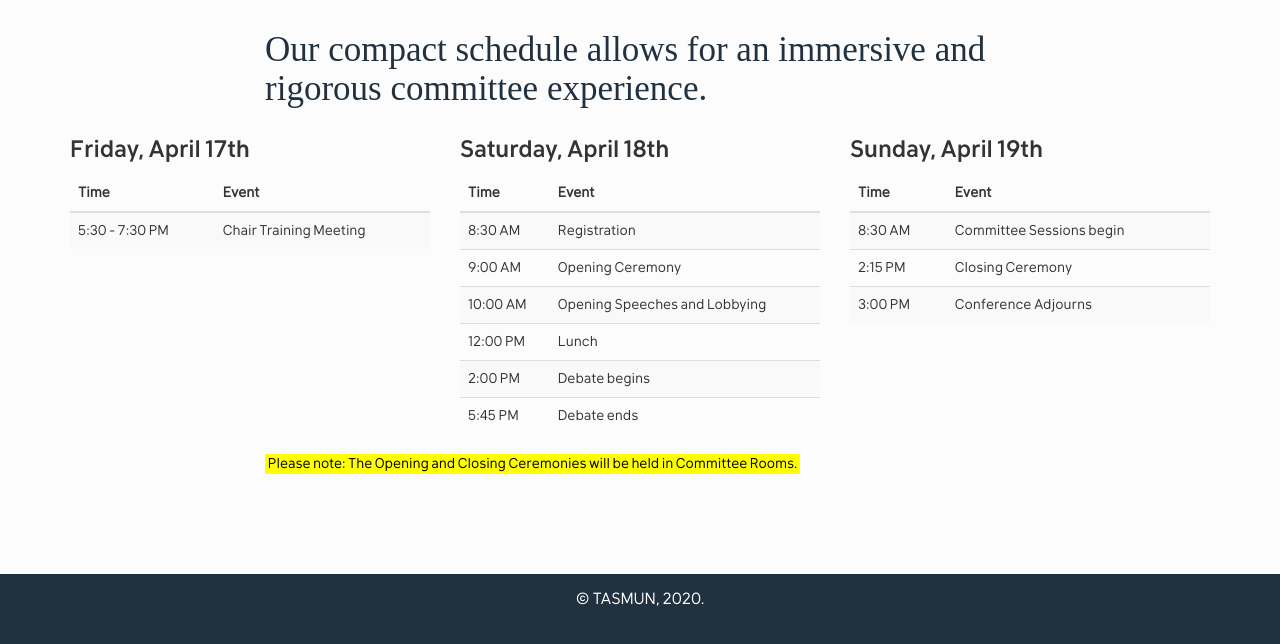
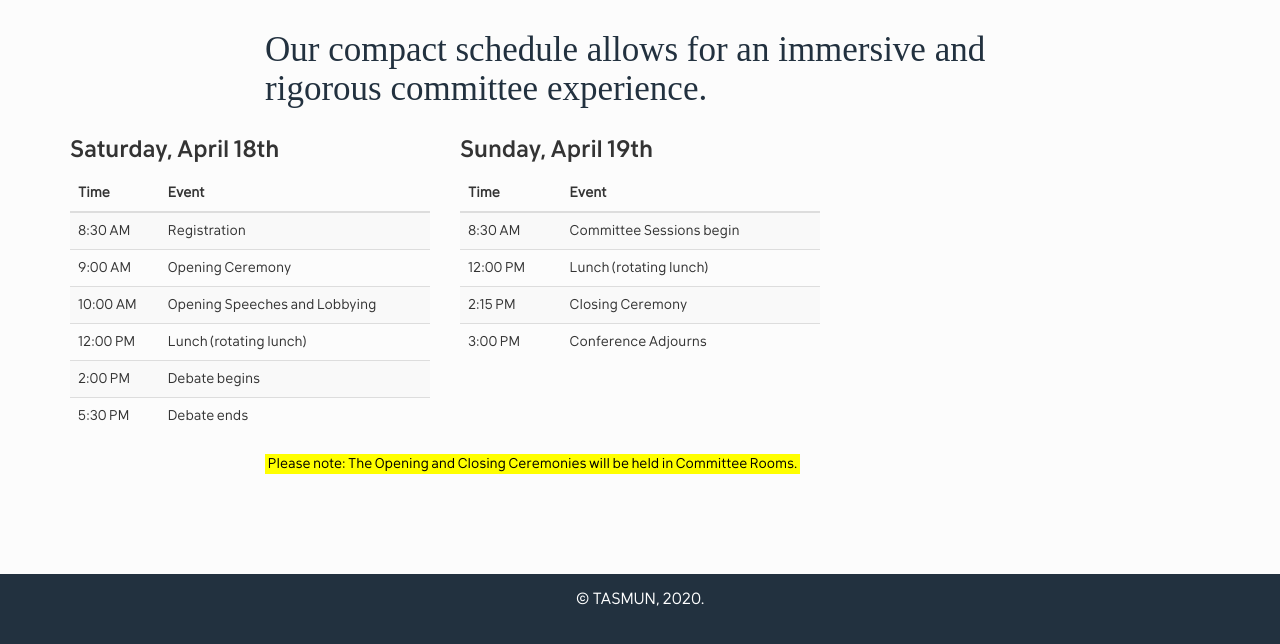
Before and after one commit to alexandernext/tasmun, a Jekyll site: the page built from schedule.html, in a window 1280 px wide, cut to the strip 256-900 px from the top of the page. Built offline with Jekyll 4.4.1, drawn with Linux system fonts in a browser that asks for light colours; some web fonts are replaced.

Commit message:
Update schedule.html

```diff
--- a/schedule.html
+++ b/schedule.html
@@ -8,21 +8,6 @@ title: Schedule
     Our compact schedule allows for an immersive and rigorous committee
     experience.
   </h2>
-</div>
-<div class="col-md-4">
-  <h3>Friday, April 17th</h3>
-  <table class="table table-striped">
-    <thead>
-      <th>Time</th>
-      <th>Event</th>
-    </thead>
-    <tbody>
-      <tr>
-        <td>5:30 - 7:30 PM</td>
-        <td>Chair Training Meeting</td>
-      </tr>
-    </tbody>
-  </table>
 </div>
 <div class="col-md-4">
   <h3>Saturday, April 18th</h3>
@@ -46,14 +31,14 @@ title: Schedule
       </tr>
       <tr>
         <td>12:00 PM</td>
-        <td>Lunch</td>
+        <td>Lunch (rotating lunch)</td>
       </tr>
       <tr>
         <td>2:00 PM</td>
         <td>Debate begins</td>
       </tr>
       <tr>
-        <td>5:45 PM</td>
+        <td>5:30 PM</td>
         <td>Debate ends</td>
       </tr>
     </tbody>
@@ -72,6 +57,10 @@ title: Schedule
         <td>Committee Sessions begin</td>
       </tr>
       <tr>
+        <td>12:00 PM</td>
+        <td>Lunch (rotating lunch)</td>
+      </tr>
+      <tr>
         <td>2:15 PM</td>
         <td>Closing Ceremony</td>
       </tr>
```
